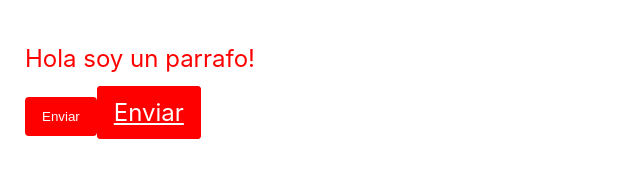
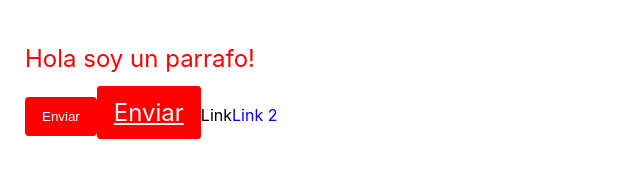
Before and after one commit to adrian1426/ReactJS_Styled-Components, a React (Create React App) app: page / in a window 1280 px wide. Shown: the top 195 px of the page, without its empty margins (0-640 px from the left). Built offline with nearby package versions, Linux system fonts and the light colour scheme.

Commit message:
agregando styled component a componentes creados con jsx y classname

```diff
--- a/src/App.js
+++ b/src/App.js
@@ -22,12 +22,22 @@ const BlockButton = styled(Button)`
   font-size:24px;
 `;
 
+const Link = ({ className, ...props }) => {
+  return <a className={className} {...props}>{props.children}</a>;
+};
+
+const StyledLink = styled(Link)`
+  color:blue;
+`;
+
 function App() {
   return (
     <Content>
       <P>Hola soy un parrafo!</P>
       <Button primary>Enviar</Button>
       <BlockButton primary as='a' href="#">Enviar</BlockButton>
+      <Link>Link</Link>
+      <StyledLink>Link 2</StyledLink>
     </Content>
   );
 }
```
